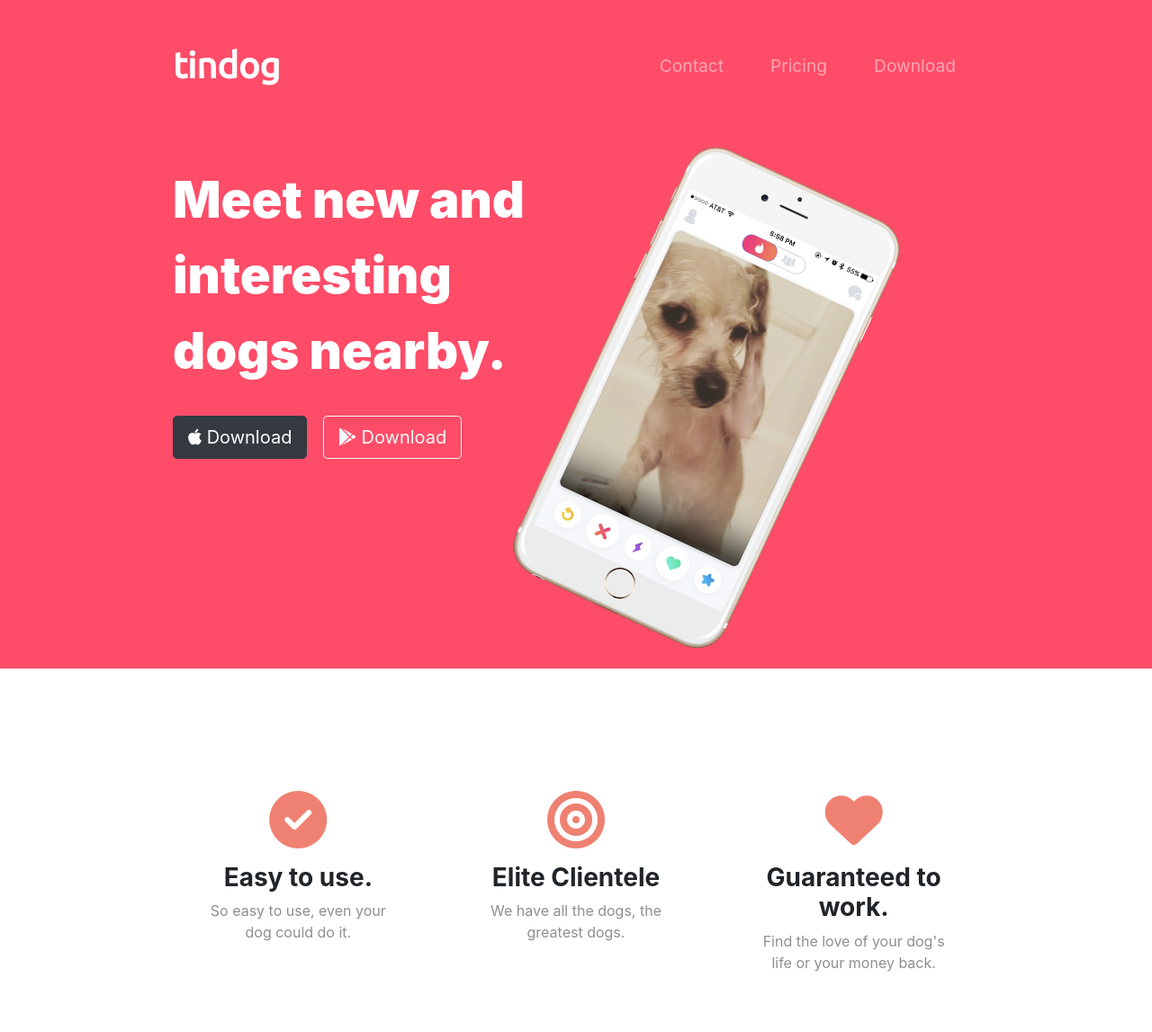
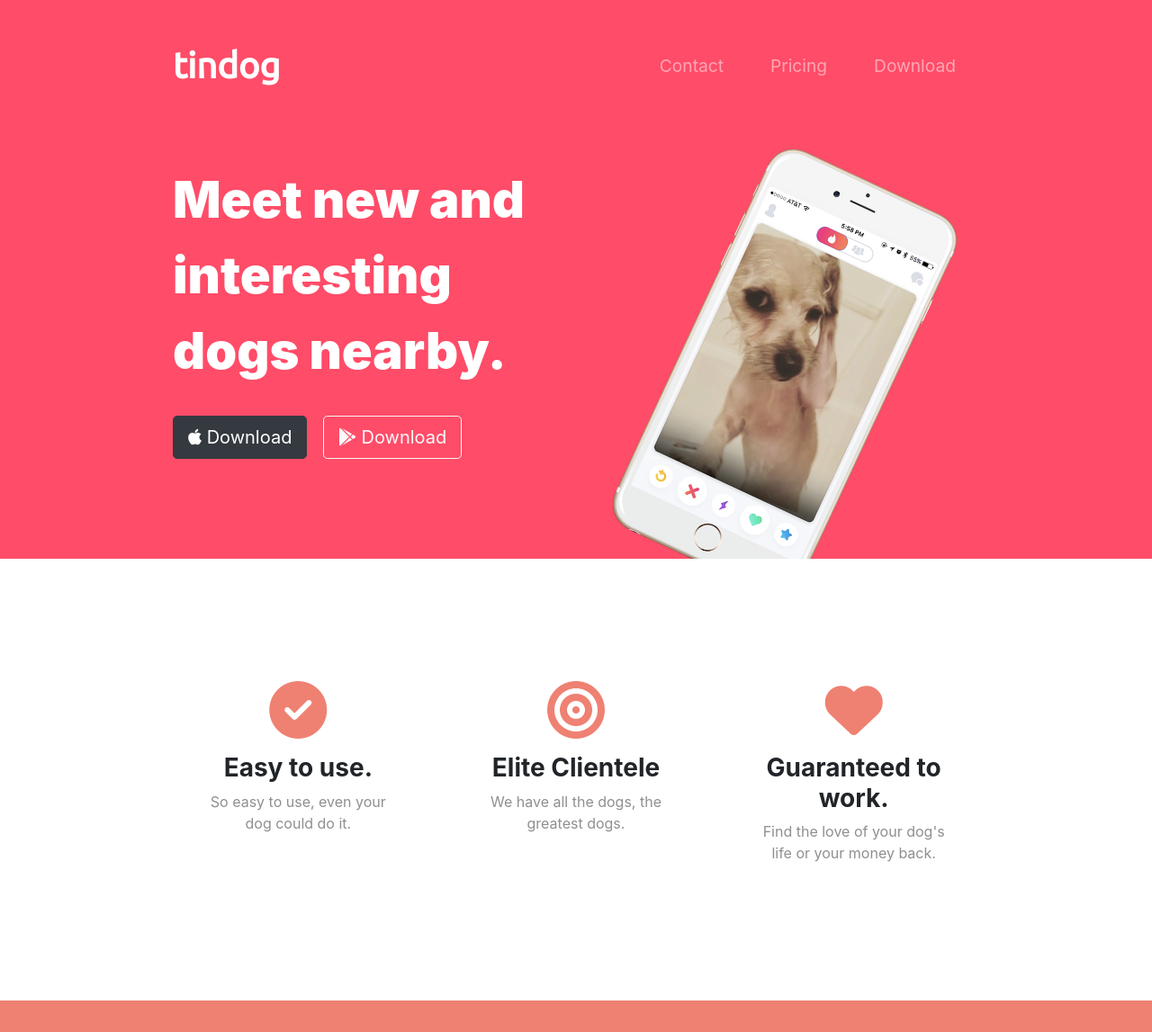
Before and after one commit to AlexRahmanov/TinDog, a plain HTML site: page index.html in a window 1280 px wide. Shown: the top 1147 px of the page at 90% size. Drawn offline with nearby package versions, Linux system fonts and the light colour scheme.

Commit message:
update css

```diff
--- a/css/styles.css
+++ b/css/styles.css
@@ -8,7 +8,7 @@
 }
 
 .container-fluid {
-    padding: 3% 15%;
+    padding: 3% 15% 7%;
 }
 
 h1 {
@@ -63,14 +63,20 @@
 /* Title Image */
 
 .title-image {
-    width: 60%;
+/* margin-left: 30%; */
+    width: 50%;
     transform: rotate(25deg);
+    position: absolute;
+    right: 25%;
 }
 
 /* Features Section */
 
 #features {
     padding: 7% 15%;
+    background-color: #fff;
+    position: relative;
+ /* z-index: 1;   */
 }
 
 .feature-box {
```
